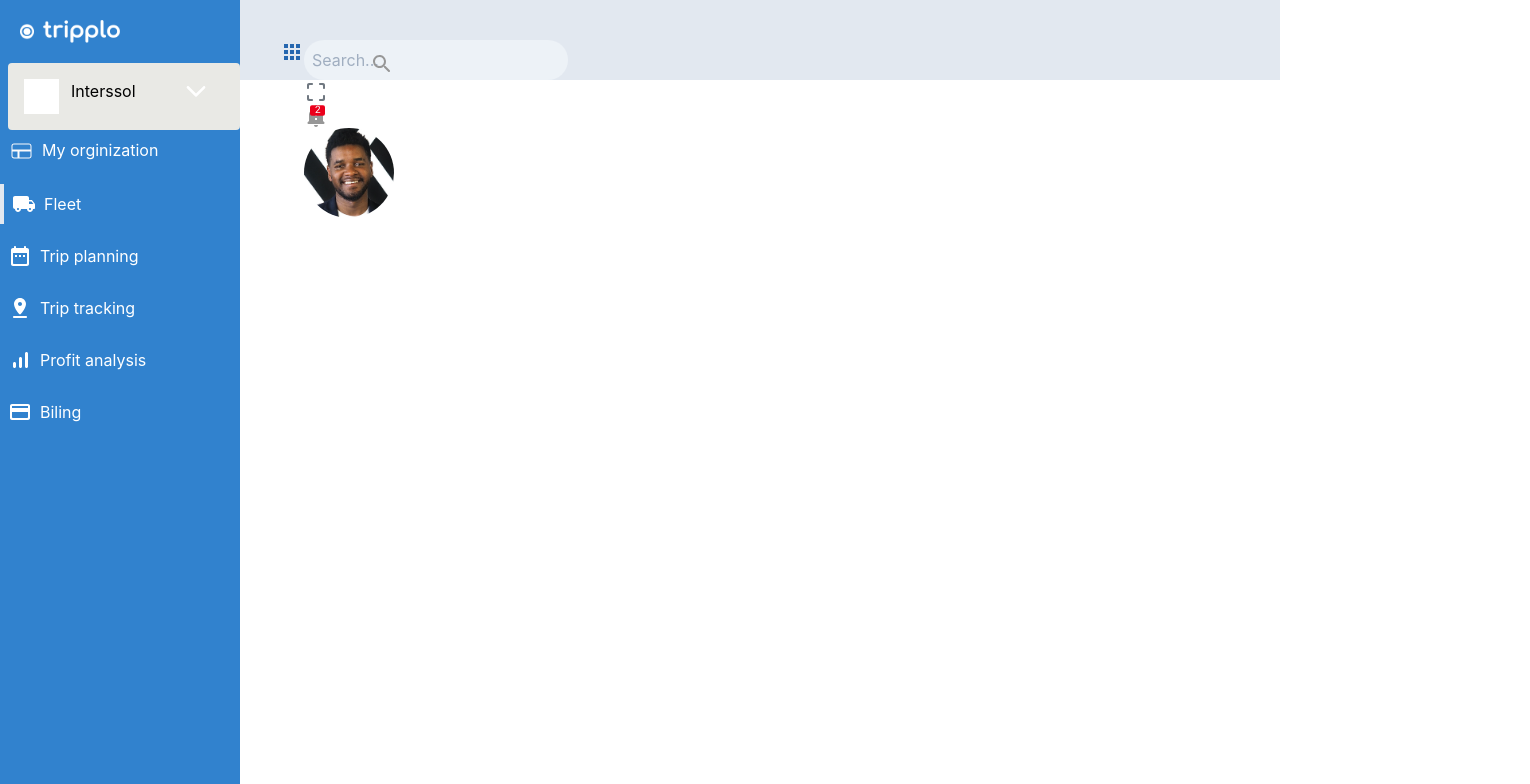
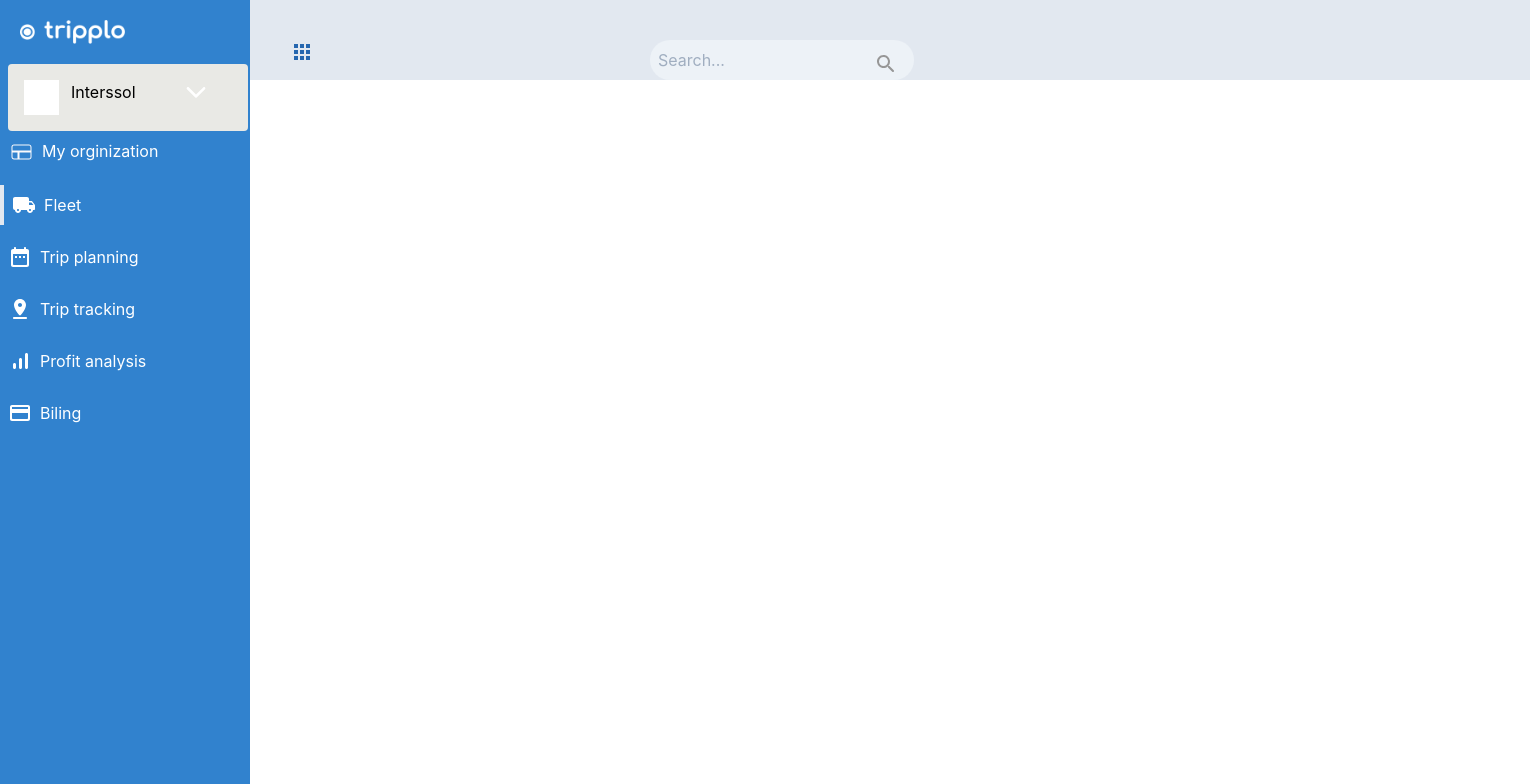
Before and after one commit to AmoDinho/tripplo-dashboard, a React (Create React App) app: page / in a window 1280 px wide. Shown: the top 784 px of the page, 1530 px wide, since content can reach past the window. Built offline with nearby package versions, Linux system fonts and the light colour scheme.

Commit message:
got the search bar fixed

```diff
--- a/src/App.js
+++ b/src/App.js
@@ -10,11 +10,9 @@ function App() {
   }
   const GridStyles = styled.div`
   display: grid;
-  grid-template-columns: 240px 1fr;
+  grid-template-columns: 250px 1fr;
   grid-template-rows: 50px 1fr ;
-  grid-template-areas:
-  "sidenav header"
-  "sidenav main"
+
 
 height: 100vh;
 
@@ -34,7 +32,7 @@ height: 100vh;
 
 
 
-        <TopNav onClick={toggle} isOpen={isOpen} />
+        <TopNav onClick={toggle} />
 
 
 
--- a/src/components/inputs/SearchBar.js
+++ b/src/components/inputs/SearchBar.js
@@ -4,9 +4,9 @@ import Search from '../../assets/search.svg'
 const SearchBar = () => {
     return (
         <>
-            <div className="relative  w-1/5 mr-20 ">
-                <input placeholder="Search..." className="bg-gray-200 rounded-full text-left  p-2 " />
-                <img src={Search} alt="search-icon" className="absolute right-0 top-0 mt-3 " />
+            <div className="relative mx-auto ">
+                <input placeholder="Search..." type="search" className="bg-gray-200 rounded-full text-left  p-2 " />
+                <img src={Search} alt="search-icon" className="absolute right-0 top-0 mt-3 mr-4" />
 
             </div>
 
--- a/src/components/navigation/SideNav.js
+++ b/src/components/navigation/SideNav.js
@@ -12,7 +12,7 @@ import ClientDropdown from '../dropdowns/ClientDropdown'
 const SideNav = ({ isOpen }) => {
     return (
         <>
-            <div className={isOpen ? 'bg-blue-600 h-screen lg:w-auto ' : 'hidden'}>
+            <div className={isOpen ? 'bg-blue-600 h-screen  lg:w-auto ' : 'hidden'}>
 
                 {/* */}
 
--- a/src/components/navigation/TopNav.js
+++ b/src/components/navigation/TopNav.js
@@ -1,4 +1,5 @@
 import React from 'react'
+import Styled from 'styled-components'
 import Menu from '../../assets/menu.svg'
 import SearchBar from '../inputs/SearchBar'
 import Bell from '../../assets/notification.svg'
@@ -6,24 +7,36 @@ import Grid from '../../assets/grid.svg'
 import Avatar from '../user/Avatar'
 import User from '../../assets/user.jpg'
 const TopNav = ({ isOpen, onClick, children, ...props }) => {
+    const NavGrid = Styled.div`
+display: grid;
+grid-template-columns: 0.5fr 0.5fr 0.9fr;
+grid-gap: 0;
+margin-bottom: 10px;
+    `
     return (
-        <nav className={isOpen ? 'h-12 p-10 bg-gray-300 mb-5 flex flex-row' : 'h-12 p-10 bg-gray-300 mb-5 w-screen flex flex-row'}>
+        <nav className={isOpen === true ? 'h-12 p-10 bg-gray-300 mb-5 flex flex-row ' : 'h-12 p-10 bg-gray-300 mb-5 flex flex-row  w-screen '}>
+
+
+
 
             <span onClick={onClick}>
                 <img src={Menu} alt="menu" />
             </span>
 
+            <SearchBar />
 
-            <div>
-                <SearchBar />
-                <div className="">
-                    <img src={Grid} alt="grid" />
-                    <img src={Bell} alt="bell" />
 
-                </div>
+            <img src={Grid} alt="grid" />
+            <img src={Bell} alt="bell" />
+            <Avatar src={User} />
 
-                <Avatar src={User} />
-            </div>
+
+
+
+
+
+
+
 
         </nav>
     )
```
